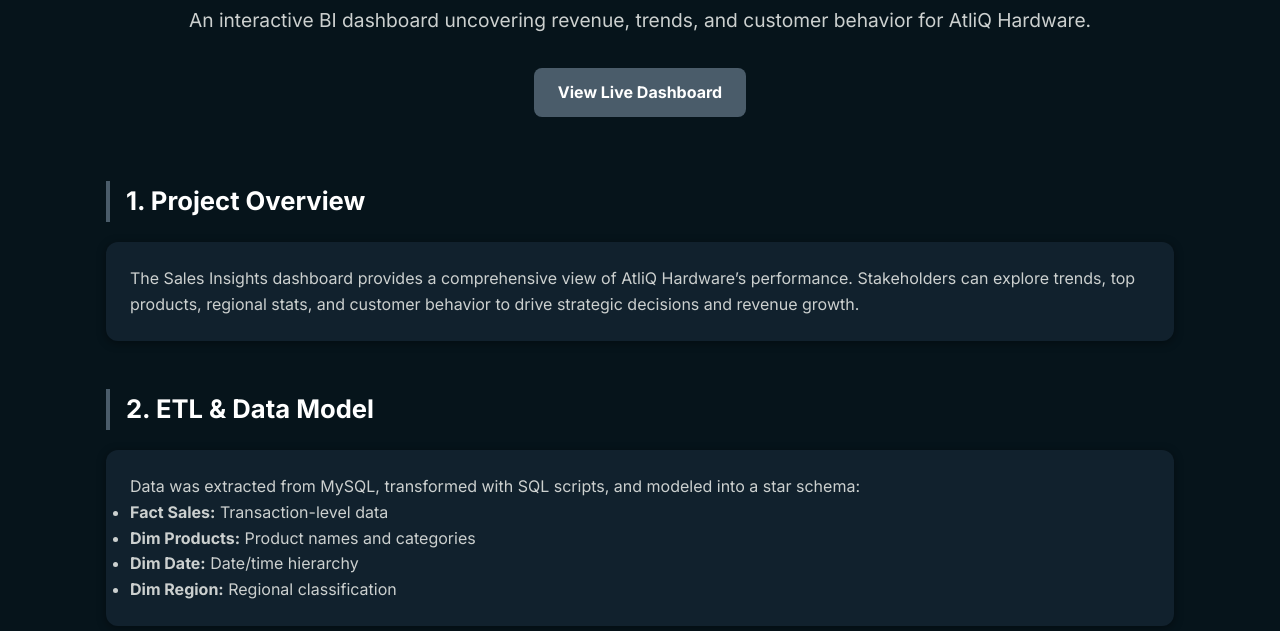
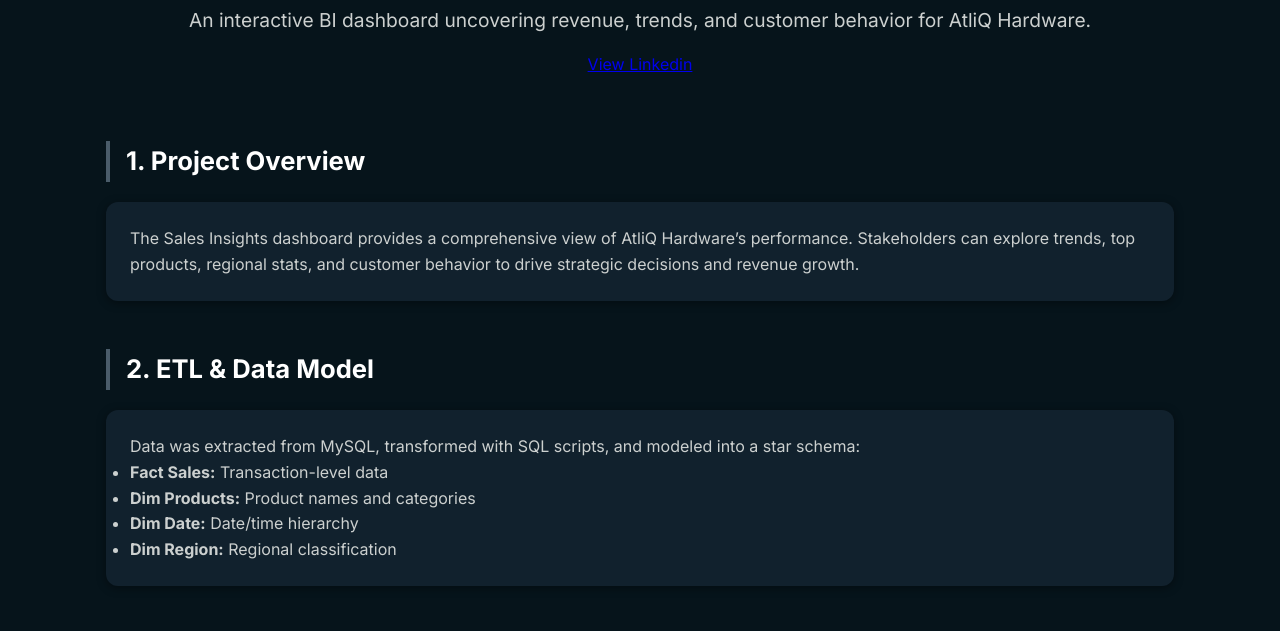
Before and after one commit to S1nen/Portfolio-Website, a plain HTML site: page sales.html in a window 1280 px wide. Shown: the part 115-746 px from the top of the page. Drawn offline with Linux system fonts and the light colour scheme.

Commit message:
Update sales.html

```diff
--- a/sales.html
+++ b/sales.html
@@ -159,7 +159,7 @@
     <!-- <img src="sales ss 1.png" alt="Sales Insights Dashboard" class="hero-img" /> -->
     <h1>Sales Insights – Computer Hardware Business</h1>
     <p class="subtitle">An interactive BI dashboard uncovering revenue, trends, and customer behavior for AtliQ Hardware.</p>
-    <a href="https://app.powerbi.com/link-to-your-sales-insights-report" target="_blank" class="cta-btn">View Live Dashboard</a>
+    <a href="https://www.linkedin.com/in/mohammedsinanak/">View Linkedin</a>
   </header>
 
   <div class="container">
```
